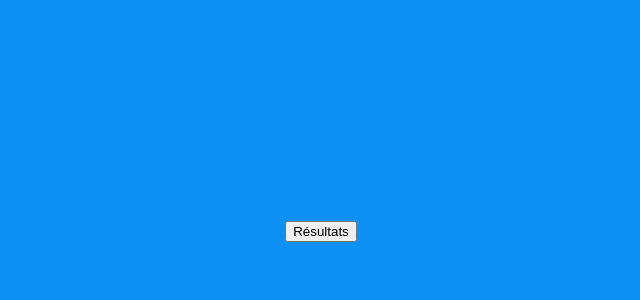
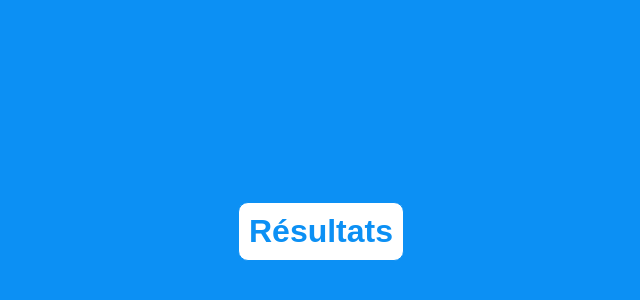
Before and after one commit to Adi-df/le-jeu-du-poids, a Next.js app: page /play/order in a window 1280 px wide. Shown: the part 174-474 px from the top of the page, without its empty margins (319-959 px from the left). Built offline with nearby package versions, Linux system fonts and the light colour scheme.

Commit message:
Style next turn button

```diff
--- a/pages/play/order.tsx
+++ b/pages/play/order.tsx
@@ -2,6 +2,7 @@ import type { NextPage } from "next"
 import { useEffect } from "react"
 import { useStore } from "../../store/store"
 import styles from "../../styles/Order.module.css"
+import roundStyles from "../../styles/Round.module.css"
 
 const Round: NextPage = () => {
   const { players, targetWeight, leftRounds, decrementRounds } = useStore(({ players, targetWeight, leftRounds, decrementRounds }) => ({ players, targetWeight, leftRounds, decrementRounds }))
@@ -18,7 +19,7 @@ const Round: NextPage = () => {
         <div className={styles.points}>+{sortedPlayers.length - i}</div>
       </div>)}
     </div>
-    <button>{leftRounds > 0 ? "Tour suivant" : "Résultats"}</button>
+    <button className={roundStyles.finished}>{leftRounds > 0 ? "Tour suivant" : "Résultats"}</button>
   </div>
 }
 
--- a/styles/Round.module.css
+++ b/styles/Round.module.css
@@ -37,7 +37,7 @@
   background-color: #0c90f4;
   color: white;
 }
-.rounds .finished {
+.finished {
   cursor: pointer;
   padding: 10px;
 
```
